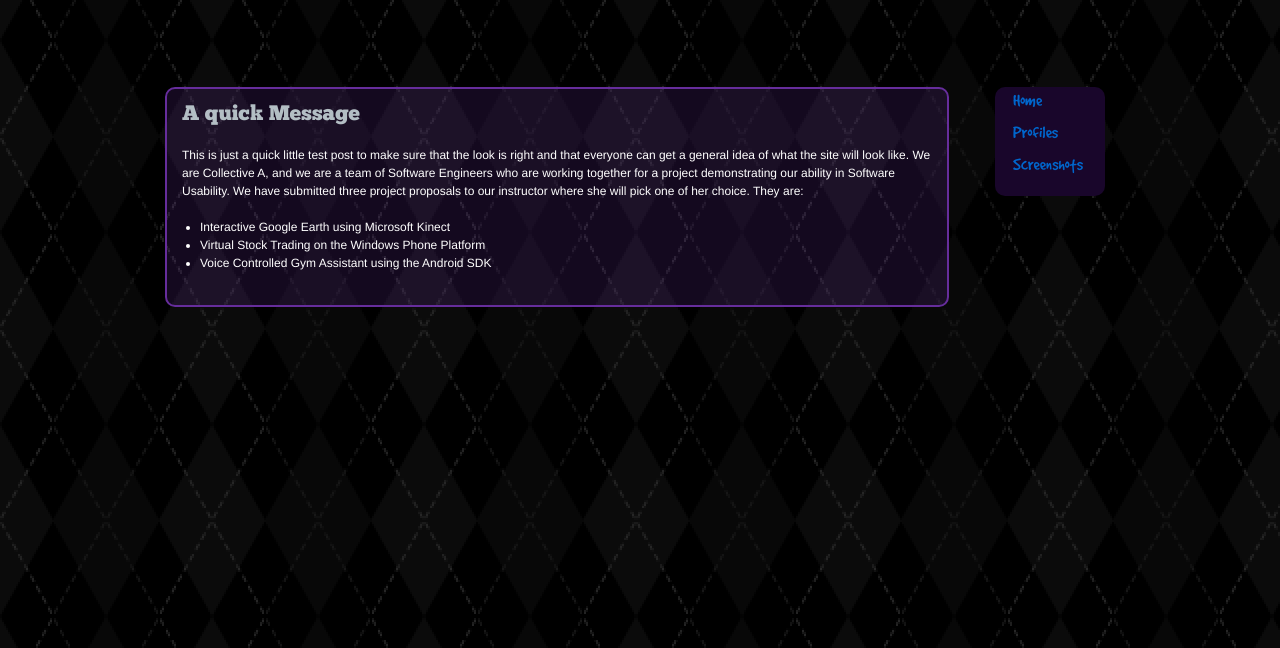
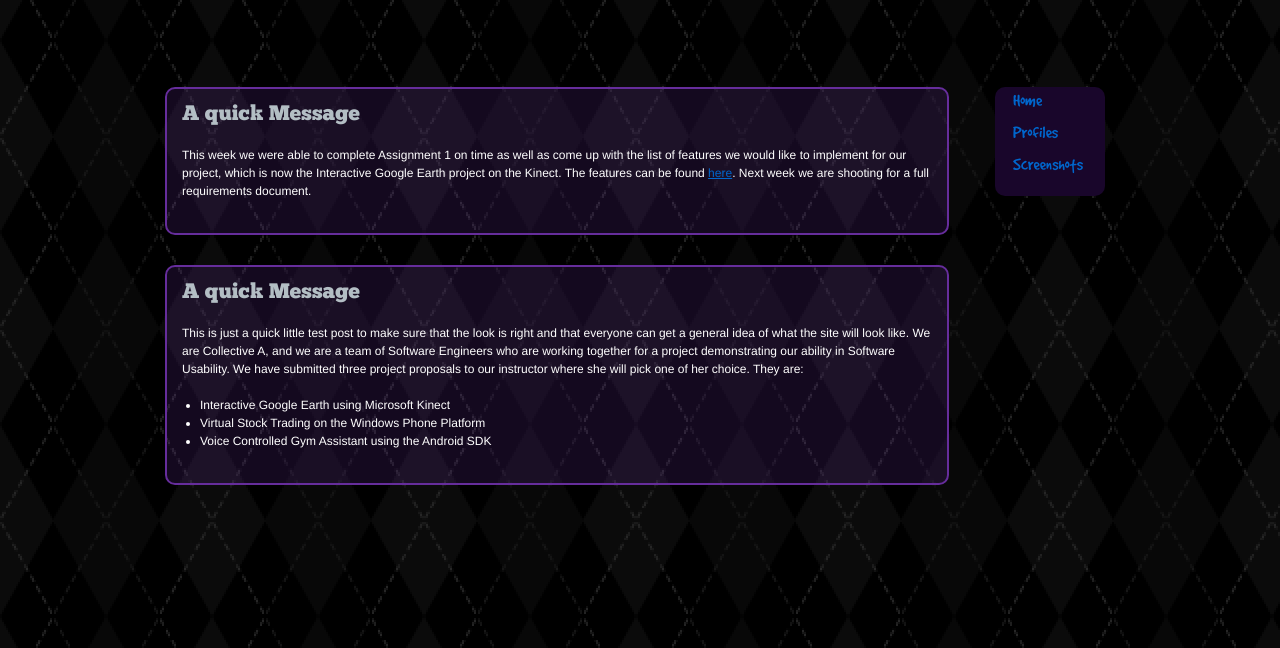
Before and after one commit to Collective-A/blog, a plain HTML site: page index.html in a window 1280 px wide. Shown: the part 152-800 px from the top of the page. Drawn offline with Linux system fonts and the light colour scheme.

Commit message:
Blog Post #2
First post for the assigned weekly posting/checks. Has a small update
of what we got done and what we plan to do next week.

```diff
--- a/index.html
+++ b/index.html
@@ -32,6 +32,18 @@
 			</div>
 
 
+
+			<div class="post span-19" id="placeholder">
+				<h3>A quick Message</h3>
+				<p>
+				This week we were able to complete Assignment 1 on time as well as come up with the list of features we would like to implement for our project, which is now the Interactive Google Earth project on the Kinect. The features can be found <a href="features.txt">here</a>. Next week we are shooting for a full requirements document.
+				</p>
+			</div>
+
+
+
+
+
 			<div class="post span-19" id="placeholder">
 				<h3>A quick Message</h3>
 				<p>
@@ -51,12 +63,6 @@
 			</div>
 
 
-
-
-
-
-
-
 		</div>
 	</body>
 
--- a/style/style.css
+++ b/style/style.css
@@ -73,6 +73,8 @@ Navigation Bar
 *****************************************/
 
 .navigation {
+  position: right;
+  right: 30px;
   float: right;
   background: #19062B;
   border-radius: 10px;
```
Also changed, not shown: features.txt (added).
